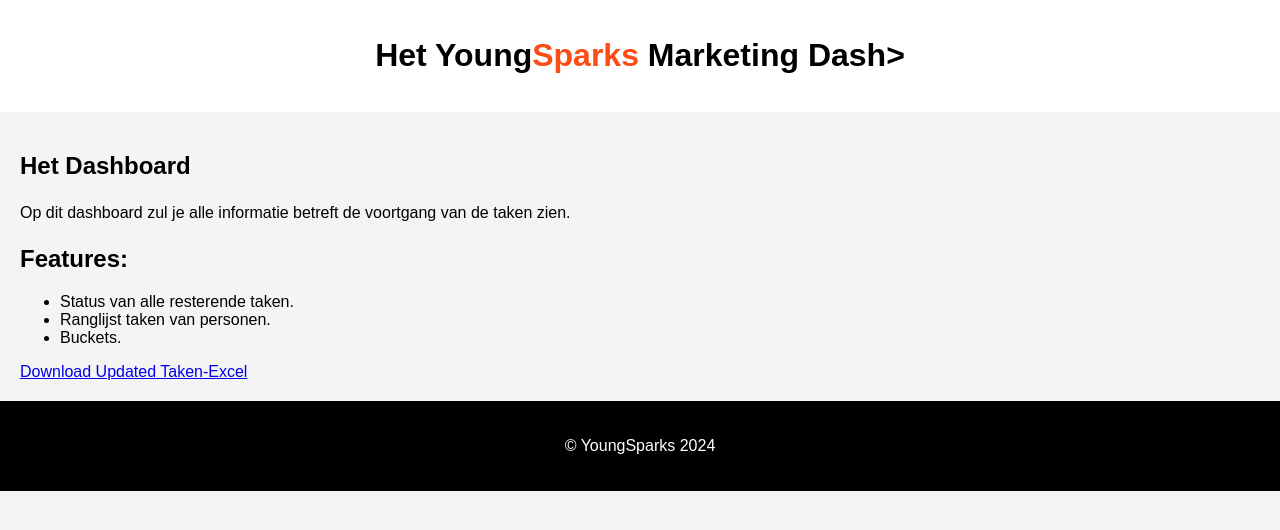
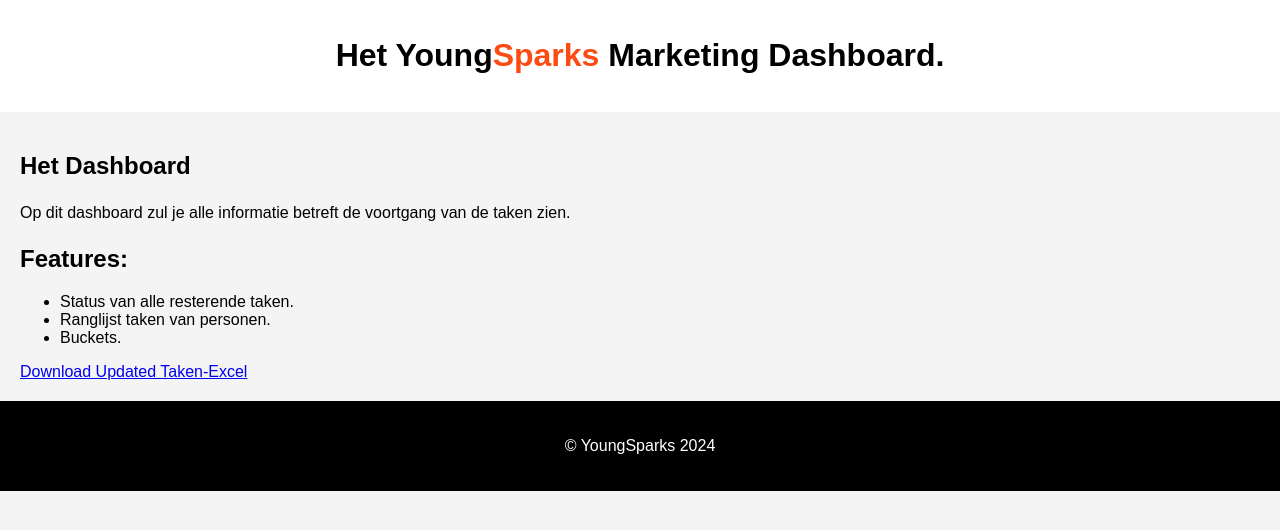
Before and after one commit to MorrisNijland3/YoungSparks, a plain HTML site: page html/index.html in a window 1280 px wide. Drawn offline with Linux system fonts and the light colour scheme.

Commit message:
Update index.html

```diff
--- a/html/index.html
+++ b/html/index.html
@@ -3,7 +3,7 @@
 <head>
     <meta charset="UTF-8">
     <meta name="viewport" content="width=device-width, initial-scale=1.0">
-    <title>Het YoungSparks Marketing Dashboard.</title>
+    <title>Het YoungSparks Marketing Dashboard</title>
     <style>
         body {
             font-family: Arial, sans-serif;
@@ -36,7 +36,7 @@
 </head>
 <body>
     <header>
-        <h1>Het Young<span style="color: #fc4c14">Sparks </span> Marketing Dash>
+        <h1>Het Young<span style="color: #fc4c14">Sparks </span> Marketing Dashboard.</h1>
         </header>
         <main>
             <h2>Het Dashboard</h2>
```
